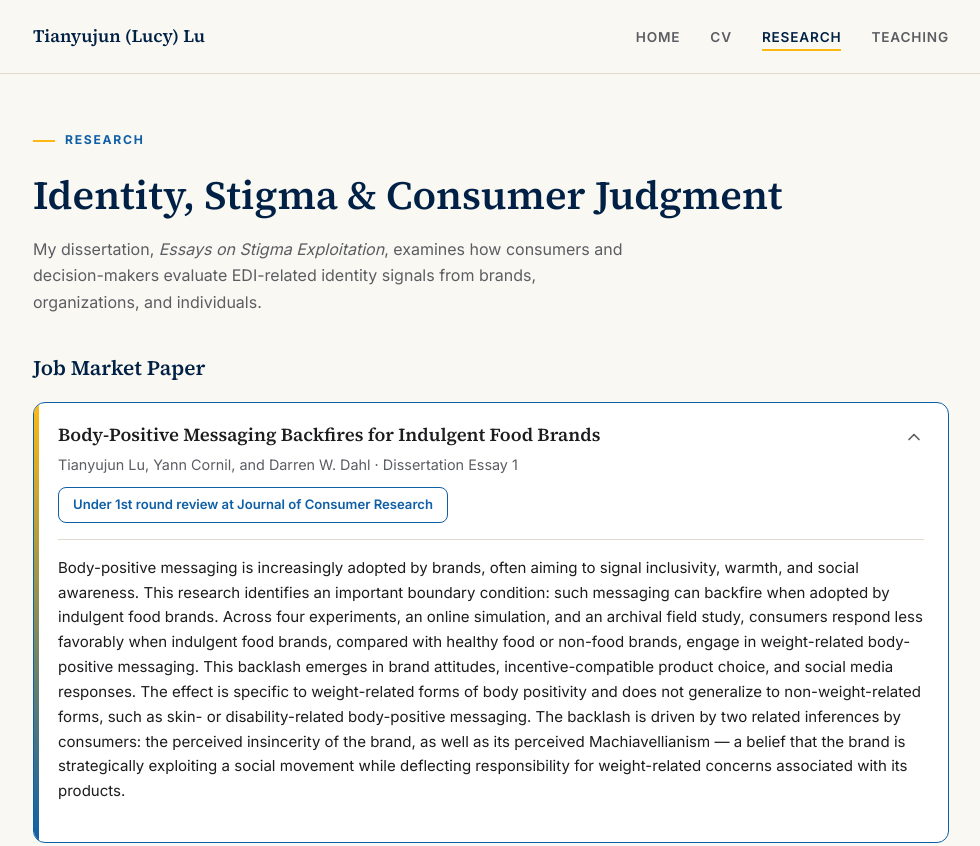
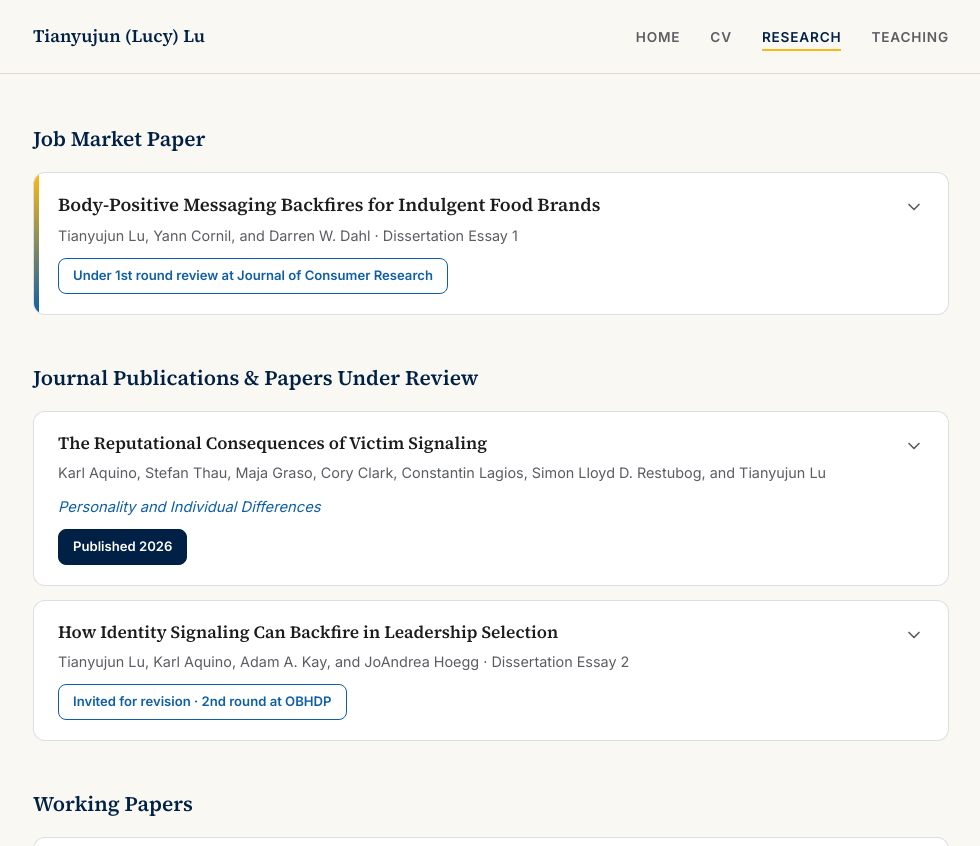
Before and after one commit to zzhzoe/lucy, a plain HTML site: page research.html in a window 1280 px wide. Shown: the top 846 px of the page, without its empty margins (149-1129 px from the left). Drawn offline with Linux system fonts and the light colour scheme.

Commit message:
Update research.html

```diff
--- a/research.html
+++ b/research.html
@@ -144,18 +144,12 @@
 </nav>
 
 <main>
-  <div class="page-head">
-    <p class="eyebrow">Research</p>
-    <h1>Identity, Stigma &amp; Consumer Judgment</h1>
-    <p class="sub">My dissertation, <em>Essays on Stigma Exploitation</em>, examines how consumers and decision-makers evaluate EDI-related identity signals from brands, organizations, and individuals.</p>
-  </div>
-
-  <div class="content">
+  <div class="content" style="padding-top:48px;">
 
     <!-- JOB MARKET PAPER -->
     <div class="rgroup">
       <h2>Job Market Paper</h2>
-      <details class="card jmp-card" open>
+      <details class="card jmp-card">
         <summary>
           <div class="summary-main">
             <h3 style="font-size:1.15rem;">Body-Positive Messaging Backfires for Indulgent Food Brands</h3>
```
